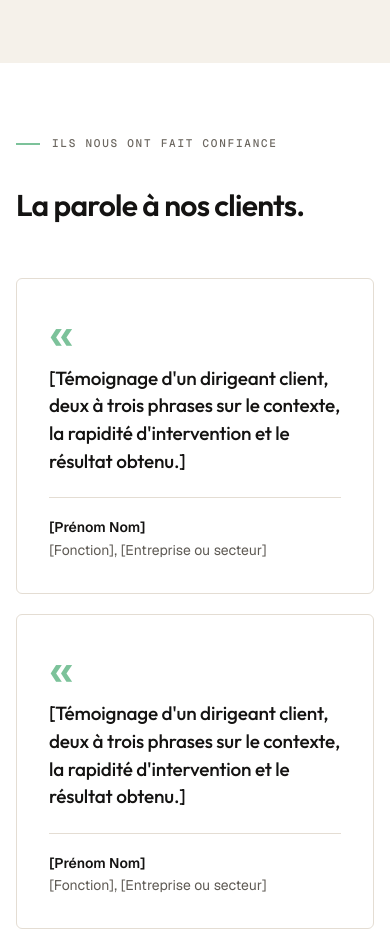
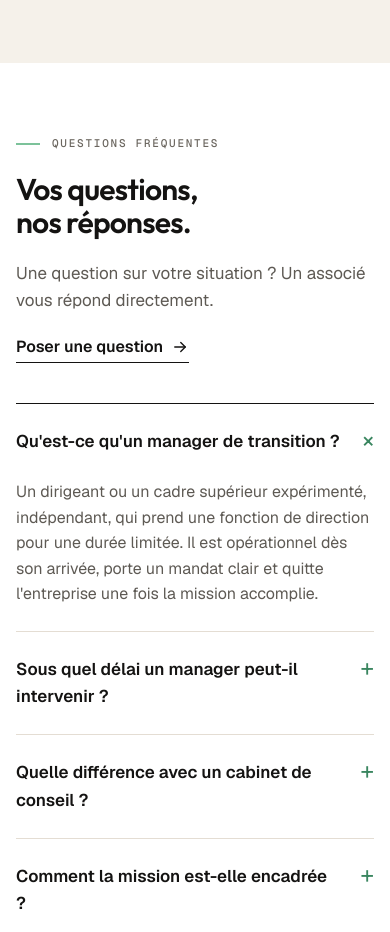
Before and after one commit to alex-kistone/transition, a website: page index.html in a window 390 px wide. Shown: the part 10340-11272 px from the top of the page. Drawn offline with nearby package versions, Linux system fonts and the light colour scheme.

Commit message:
Supprime le bloc témoignages
Co-Authored-By: Claude Opus 5.5 <noreply@anthropic.com>
Claude-Session: https://claude.ai/code/session_016wvD6cCGWwgFj6BMeqpma1

```diff
--- a/index.html
+++ b/index.html
@@ -262,14 +262,7 @@ l-1060 0 -180 -102z m1490 -126 c-27 -16 -75 -42 -105 -59 -30 -17 -95 -53
   </div>
 </div></section>
 
-<section class="sec sec-paper" id="temoignages"><div class="wrap">
-  <div class="sec-head single"><span class="kicker">Ils nous ont fait confiance</span><h2>La parole à nos clients.</h2></div>
-  <div class="quotes">
-    <figure class="quote" style="margin:0"><q>[Témoignage d'un dirigeant client, deux à trois phrases sur le contexte, la rapidité d'intervention et le résultat obtenu.]</q><figcaption class="who"><b>[Prénom Nom]</b>[Fonction], [Entreprise ou secteur]</figcaption></figure><figure class="quote" style="margin:0"><q>[Témoignage d'un dirigeant client, deux à trois phrases sur le contexte, la rapidité d'intervention et le résultat obtenu.]</q><figcaption class="who"><b>[Prénom Nom]</b>[Fonction], [Entreprise ou secteur]</figcaption></figure><figure class="quote" style="margin:0"><q>[Témoignage d'un dirigeant client, deux à trois phrases sur le contexte, la rapidité d'intervention et le résultat obtenu.]</q><figcaption class="who"><b>[Prénom Nom]</b>[Fonction], [Entreprise ou secteur]</figcaption></figure>
-  </div>
-</div></section>
-
-<section class="sec" id="faq"><div class="wrap">
+<section class="sec sec-paper" id="faq"><div class="wrap">
   <div class="faq-grid">
     <div class="faq-side">
       <span class="kicker">Questions fréquentes</span>
--- a/styles.css
+++ b/styles.css
@@ -182,13 +182,6 @@ form.error ~ .form-err { display: block; }
 .g-icon svg { width: 22px; height: 22px; }
 .guarantee p { color: var(--text); font-size: 15px; }
 
-/* Témoignages */
-.quotes { display: grid; grid-template-columns: repeat(3, 1fr); gap: 20px; }
-.quote { background: var(--paper); border: 1px solid var(--line); border-radius: var(--r); padding: 32px; display: flex; flex-direction: column; gap: 22px; }
-.quote q { quotes: none; font-family: var(--display); font-size: 19px; line-height: 1.45; letter-spacing: -.01em; color: var(--ink); }
-.quote q::before { content: '«'; display: block; font-size: 52px; line-height: .8; color: var(--green-mid); margin-bottom: 12px; }
-.quote .who { margin-top: auto; padding-top: 18px; border-top: 1px solid var(--line); font-size: 14px; color: var(--text); }
-.quote .who b { display: block; color: var(--ink); }
 
 /* FAQ */
 .faq-grid { display: grid; grid-template-columns: .8fr 1.2fr; gap: 80px; align-items: start; }
@@ -269,7 +262,7 @@ form.error ~ .form-err { display: block; }
   .fact:nth-child(n+3) { border-top: 1px solid var(--line); }
   .xp-row { grid-template-columns: 48px 1fr 40px; }
   .xp-row p, .xp-dur { display: none; }
-  .grid-lines, .guarantees, .quotes { grid-template-columns: 1fr 1fr; }
+  .grid-lines, .guarantees { grid-template-columns: 1fr 1fr; }
   .steps { grid-template-columns: 1fr 1fr; row-gap: 48px; }
   .step:nth-child(2) .step-head::after { display: none; }
   .faq-side { position: static; }
@@ -298,7 +291,7 @@ form.error ~ .form-err { display: block; }
   .fact b { font-size: 32px; }
   .sec { padding: 72px 0; }
   .deliverables { grid-template-columns: 1fr; }
-  .pillars, .grid-lines, .guarantees, .quotes, .steps, .others, .footer-cols { grid-template-columns: 1fr; }
+  .pillars, .grid-lines, .guarantees, .steps, .others, .footer-cols { grid-template-columns: 1fr; }
   .pillar, .pillar + .pillar { padding: 24px 0 0; border-left: 0; }
   .grid-lines > div { padding: 28px 22px; }
   .step { padding: 0; }
```
Also changed, not shown: build.mjs (+1 -8 lines).
